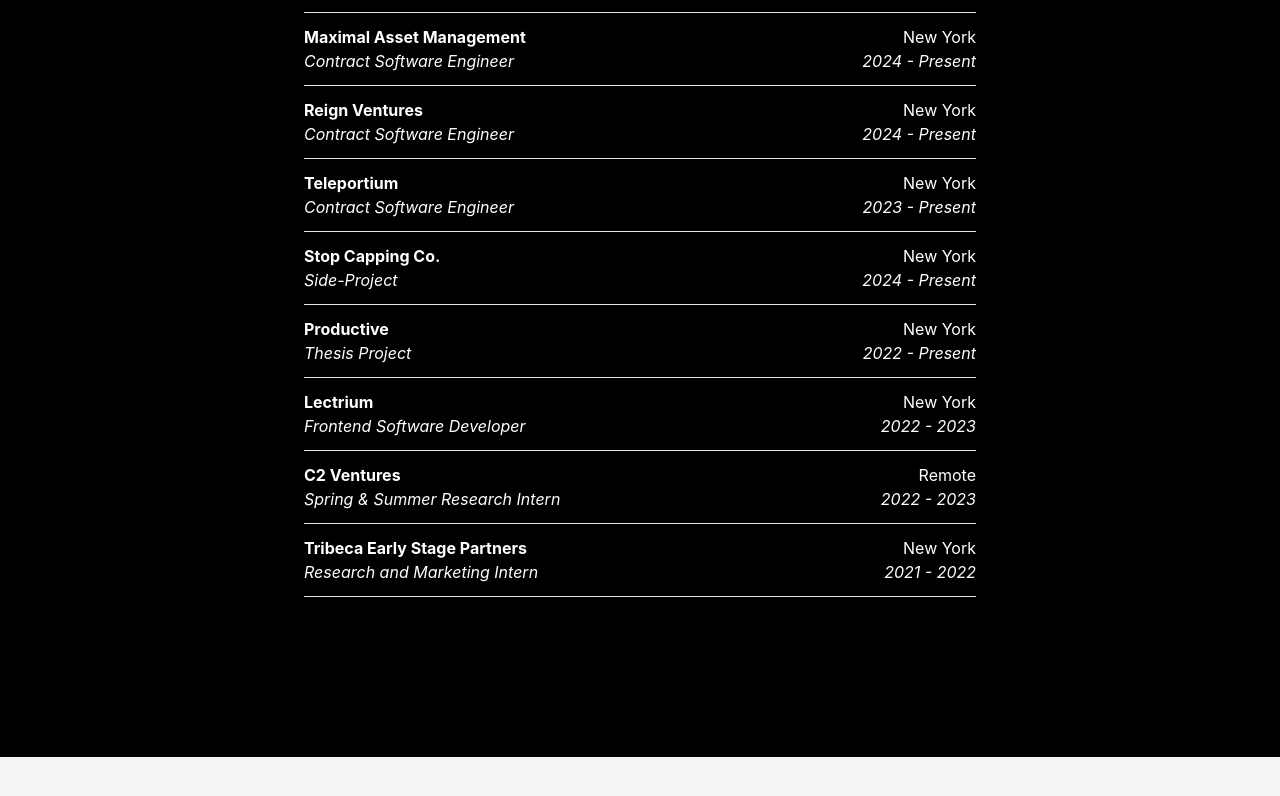
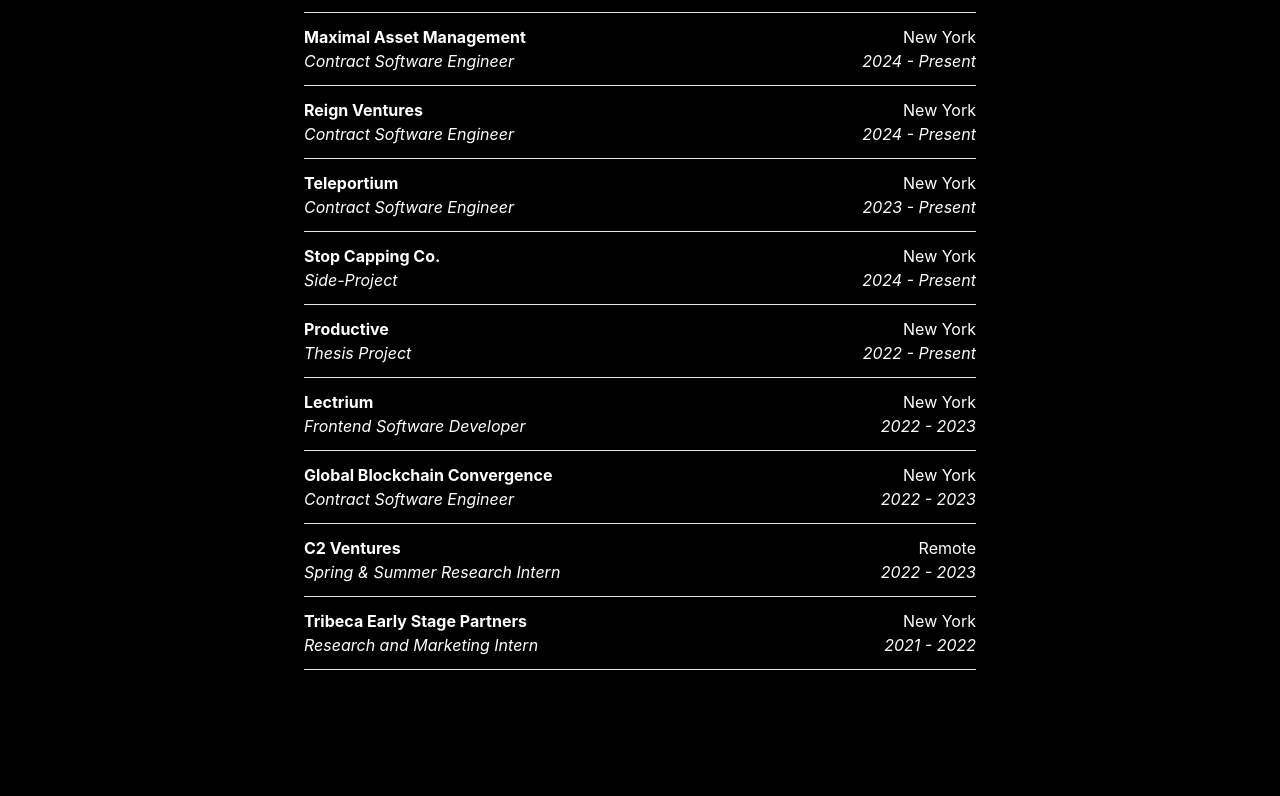
Before and after one commit to d2vin/mywebsite, a Next.js app: page / in a window 1280 px wide. Shown: the part 516-1312 px from the top of the page. Before the commit the page ends 1273 px from the top, so only its background shows below. Built offline with nearby package versions, Linux system fonts and the light colour scheme.

Commit message:
fix: add xp

```diff
--- a/components/experience.tsx
+++ b/components/experience.tsx
@@ -70,6 +70,14 @@
         link={'https://lectrium.io'}
       />
       <ExperienceLink
+        company={'Global Blockchain Convergence'}
+        position={'Contract Software Engineer'}
+        location={'New York'}
+        yearFrom={'2022'}
+        yearTo={'2023'}
+        link={'https://www.globalbc.io/'}
+      />
+      <ExperienceLink
         company={'C2 Ventures'}
         position={'Spring & Summer Research Intern'}
         location={'Remote'}
@@ -77,14 +85,6 @@
         yearTo={'2023'}
         link={'https://www.c2ventures.co/'}
       />
-      {/* <ExperienceLink
-        company={'Global Blockchain Convergence'}
-        position={'Software Developer (Contract)'}
-        location={'Remote'}
-        yearFrom={'2022'}
-        yearTo={'2023'}
-        link={'https://gbcio.vercel.app'}
-      /> */}
       <ExperienceLink
         company={'Tribeca Early Stage Partners'}
         position={'Research and Marketing Intern'}
```
Also changed, not shown: 2 other files (tests, documents, lock files or other folders).
